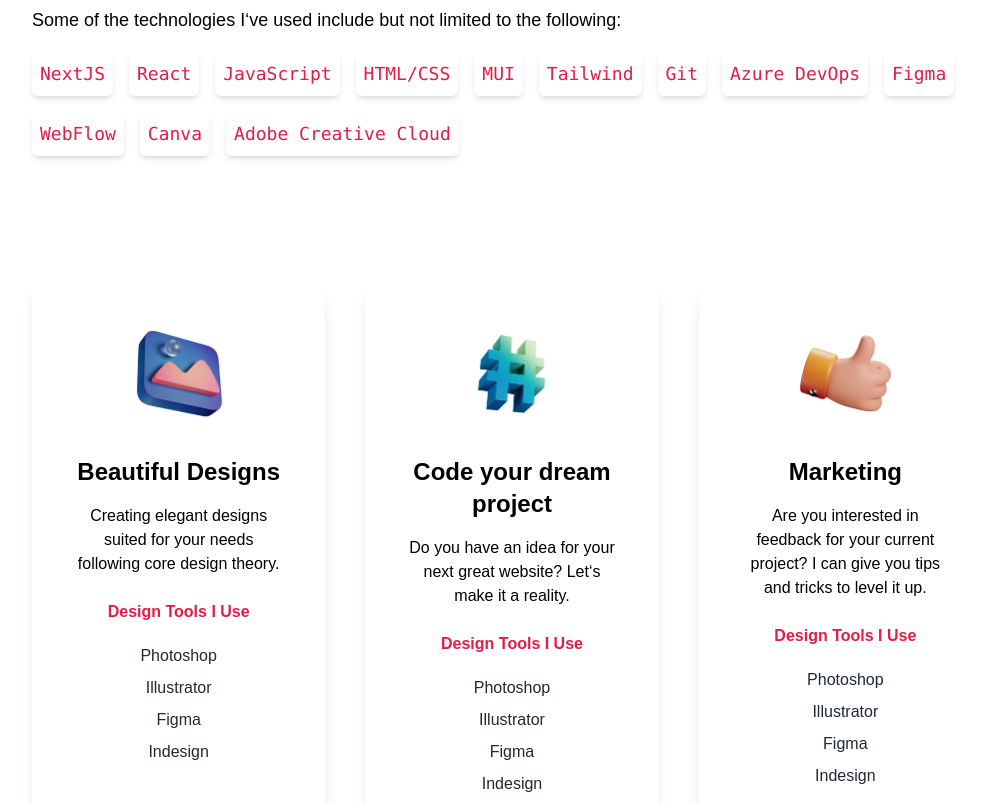
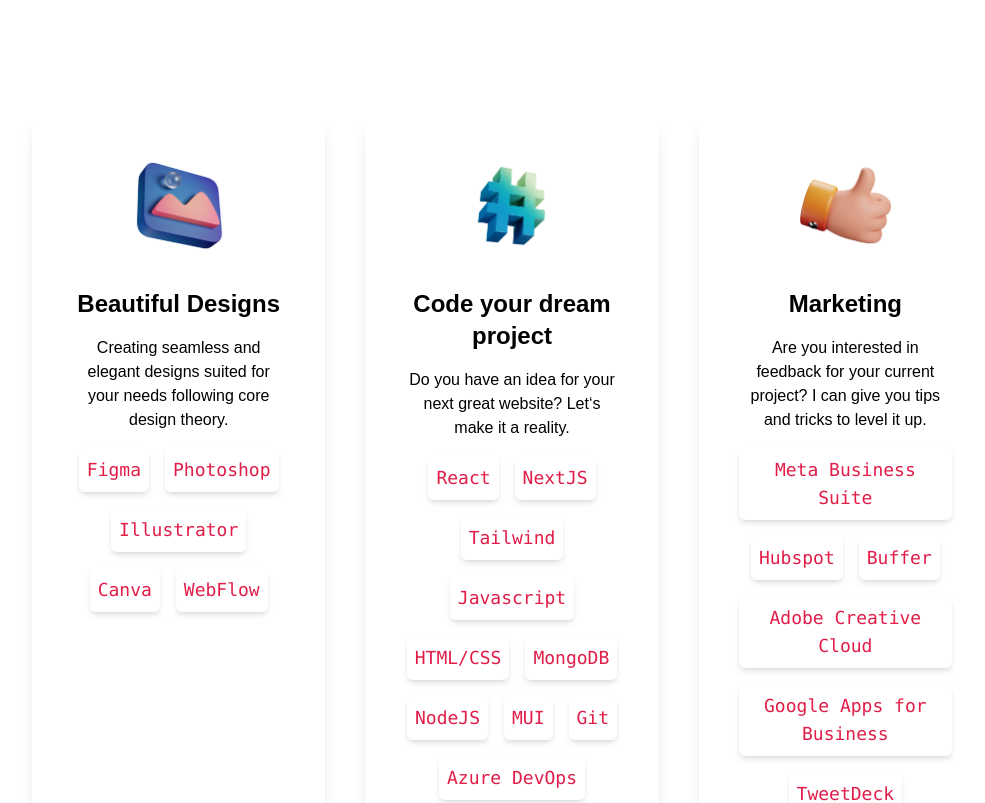
Before and after one commit to gelzaragoza/gel-portfolio, a Next.js app: page / in a window 1280 px wide. Shown: the part 1260-2063 px from the top of the page, without its empty margins (128-1113 px from the left). Built offline with nearby package versions, Linux system fonts and the light colour scheme.

Commit message:
about section updates

```diff
--- a/pages/index.js
+++ b/pages/index.js
@@ -73,10 +73,10 @@ export default function Home() {
             <a href="https://twitter.com/gelzaragoza" target="_blank">
               <AiFillTwitterCircle />
             </a>
-            <a href="https://www.linkedin.com/in/angelica-zaragoza/"target="_blank">
+            <a href="https://www.linkedin.com/in/angelica-zaragoza/" target="_blank">
               <AiFillLinkedin />
             </a>
-            <a href="https://github.com/gelzaragoza"target="_blank">
+            <a href="https://github.com/gelzaragoza" target="_blank">
               <AiFillGithub />
             </a>
           </div>
@@ -88,52 +88,7 @@ export default function Home() {
               Throughout my journey in the tech industry, I have honed the skills to provide professional services for agencies and startups that encompass compelling design, seamless web development, and effective digital marketing. I specialize in crafting visually appealing designs, developing user-friendly websites, and curating engaging content for social media platforms.
             </p>
           </div>
-          <section>
-            <div className=" pb-20">
-              <p className="text-lg py-2 leading-8 dark:text-white">
-                Some of the technologies I&lsquo;ve used include but not limited to the following:
-              </p>
-              <div className="flex flex-wrap gap-4 dark:text-white text-rose-600 py-2">
-                <div className="dark:bg-white rounded-md p-2 shadow-md">
-                  <h4 className="text-lg font-mono dark:text-rose-600">NextJS</h4>
-                </div>
-                <div className="dark:bg-white rounded-md p-2 shadow-md">
-                  <h4 className="text-lg font-mono dark:text-rose-600">React</h4>
-                </div>
-                <div className="dark:bg-white rounded-md p-2 shadow-md">
-                  <h4 className="text-lg font-mono dark:text-rose-600">JavaScript</h4>
-                </div>
-                <div className="dark:bg-white rounded-md p-2 shadow-md">
-                  <h4 className="text-lg font-mono dark:text-rose-600">HTML/CSS</h4>
-                </div>
-                <div className="dark:bg-white rounded-md p-2 shadow-md">
-                  <h4 className="text-lg font-mono dark:text-rose-600">MUI</h4>
-                </div>
-                <div className="dark:bg-white rounded-md p-2 shadow-md">
-                  <h4 className="text-lg font-mono dark:text-rose-600">Tailwind</h4>
-                </div>
-                <div className="dark:bg-white rounded-md p-2 shadow-md">
-                  <h4 className="text-lg font-mono dark:text-rose-600">Git</h4>
-                </div>
-                <div className="dark:bg-white rounded-md p-2 shadow-md">
-                  <h4 className="text-lg font-mono dark:text-rose-600">Azure DevOps</h4>
-                </div>
-                <div className="dark:bg-white rounded-md p-2 shadow-md">
-                  <h4 className="text-lg font-mono dark:text-rose-600">Figma</h4>
-                </div>
-                <div className="dark:bg-white rounded-md p-2 shadow-md">
-                  <h4 className="text-lg font-mono dark:text-rose-600">WebFlow</h4>
-                </div>
-                <div className="dark:bg-white rounded-md p-2 shadow-md">
-                  <h4 className="text-lg font-mono dark:text-rose-600">Canva</h4>
-                </div>
-                <div className="dark:bg-white rounded-md p-2 shadow-md">
-                  <h4 className="text-lg font-mono dark:text-rose-600">Adobe Creative Cloud</h4>
-                </div>
-              </div>
-            </div>
-          </section>
-          <div className="lg:flex gap-10">
+          <div className="lg:flex gap-10 py-20">
             <div className="text-center shadow-lg p-10 rounded-xl my-10  dark:bg-white flex-1">
               <div className="flex justify-center">
                 <Image src={design} width={100} height={100} />
@@ -142,14 +97,26 @@ export default function Home() {
                 Beautiful Designs
               </h3>
               <p className="py-2">
-                Creating elegant designs suited for your needs following core
+                Creating seamless and elegant designs suited for your needs following core
                 design theory.
               </p>
-              <h4 className="py-4 font-semibold text-rose-600">Design Tools I Use</h4>
-              <p className="text-gray-800 py-1">Photoshop</p>
-              <p className="text-gray-800 py-1">Illustrator</p>
-              <p className="text-gray-800 py-1">Figma</p>
-              <p className="text-gray-800 py-1">Indesign</p>
+              <div className="flex flex-wrap gap-4 dark:text-white text-rose-600 py-2 justify-center">
+                <div className="dark:bg-white rounded-md p-2 shadow-md">
+                  <h4 className="text-lg font-mono dark:text-rose-600">Figma</h4>
+                </div>
+                <div className="dark:bg-white rounded-md p-2 shadow-md">
+                  <h4 className="text-lg font-mono dark:text-rose-600">Photoshop</h4>
+                </div>
+                <div className="dark:bg-white rounded-md p-2 shadow-md">
+                  <h4 className="text-lg font-mono dark:text-rose-600">Illustrator</h4>
+                </div>
+                <div className="dark:bg-white rounded-md p-2 shadow-md">
+                  <h4 className="text-lg font-mono dark:text-rose-600">Canva</h4>
+                </div>
+                <div className="dark:bg-white rounded-md p-2 shadow-md">
+                  <h4 className="text-lg font-mono dark:text-rose-600">WebFlow</h4>
+                </div>
+              </div>
             </div>
             <div className="text-center shadow-lg p-10 rounded-xl my-10 dark:bg-white flex-1">
               <div className="flex justify-center">
@@ -162,11 +129,38 @@ export default function Home() {
                 Do you have an idea for your next great website? Let&lsquo;s make it a
                 reality.
               </p>
-              <h4 className="py-4 font-semibold text-rose-600">Design Tools I Use</h4>
-              <p className="text-gray-800 py-1">Photoshop</p>
-              <p className="text-gray-800 py-1">Illustrator</p>
-              <p className="text-gray-800 py-1">Figma</p>
-              <p className="text-gray-800 py-1">Indesign</p>
+              <div className="flex flex-wrap gap-4 dark:text-white text-rose-600 py-2 justify-center">
+                <div className="dark:bg-white rounded-md p-2 shadow-md">
+                  <h4 className="text-lg font-mono dark:text-rose-600">React</h4>
+                </div>
+                <div className="dark:bg-white rounded-md p-2 shadow-md">
+                  <h4 className="text-lg font-mono dark:text-rose-600">NextJS</h4>
+                </div>
+                <div className="dark:bg-white rounded-md p-2 shadow-md">
+                  <h4 className="text-lg font-mono dark:text-rose-600">Tailwind</h4>
+                </div>
+                <div className="dark:bg-white rounded-md p-2 shadow-md">
+                  <h4 className="text-lg font-mono dark:text-rose-600">Javascript</h4>
+                </div>
+                <div className="dark:bg-white rounded-md p-2 shadow-md">
+                  <h4 className="text-lg font-mono dark:text-rose-600">HTML/CSS</h4>
+                </div>
+                <div className="dark:bg-white rounded-md p-2 shadow-md">
+                  <h4 className="text-lg font-mono dark:text-rose-600">MongoDB</h4>
+                </div>
+                <div className="dark:bg-white rounded-md p-2 shadow-md">
+                  <h4 className="text-lg font-mono dark:text-rose-600">NodeJS</h4>
+                </div>
+                <div className="dark:bg-white rounded-md p-2 shadow-md">
+                  <h4 className="text-lg font-mono dark:text-rose-600">MUI</h4>
+                </div>
+                <div className="dark:bg-white rounded-md p-2 shadow-md">
+                  <h4 className="text-lg font-mono dark:text-rose-600">Git</h4>
+                </div>
+                <div className="dark:bg-white rounded-md p-2 shadow-md">
+                  <h4 className="text-lg font-mono dark:text-rose-600">Azure DevOps</h4>
+                </div>
+              </div>
             </div>
             <div className="text-center shadow-lg p-10 rounded-xl my-10 dark:bg-white flex-1">
               <div className="flex justify-center">
@@ -179,11 +173,26 @@ export default function Home() {
                 Are you interested in feedback for your current project? I can
                 give you tips and tricks to level it up.
               </p>
-              <h4 className="py-4 font-semibold text-rose-600">Design Tools I Use</h4>
-              <p className="text-gray-800 py-1">Photoshop</p>
-              <p className="text-gray-800 py-1">Illustrator</p>
-              <p className="text-gray-800 py-1">Figma</p>
-              <p className="text-gray-800 py-1">Indesign</p>
+              <div className="flex flex-wrap gap-4 dark:text-white text-rose-600 py-2 justify-center">
+                <div className="dark:bg-white rounded-md p-2 shadow-md">
+                  <h4 className="text-lg font-mono dark:text-rose-600">Meta Business Suite</h4>
+                </div>
+                <div className="dark:bg-white rounded-md p-2 shadow-md">
+                  <h4 className="text-lg font-mono dark:text-rose-600">Hubspot</h4>
+                </div>
+                <div className="dark:bg-white rounded-md p-2 shadow-md">
+                  <h4 className="text-lg font-mono dark:text-rose-600">Buffer</h4>
+                </div>
+                <div className="dark:bg-white rounded-md p-2 shadow-md">
+                  <h4 className="text-lg font-mono dark:text-rose-600">Adobe Creative Cloud</h4>
+                </div>
+                <div className="dark:bg-white rounded-md p-2 shadow-md">
+                  <h4 className="text-lg font-mono dark:text-rose-600">Google Apps for Business</h4>
+                </div>
+                <div className="dark:bg-white rounded-md p-2 shadow-md">
+                  <h4 className="text-lg font-mono dark:text-rose-600">TweetDeck</h4>
+                </div>
+              </div>
             </div>
           </div>
         </section>
```
